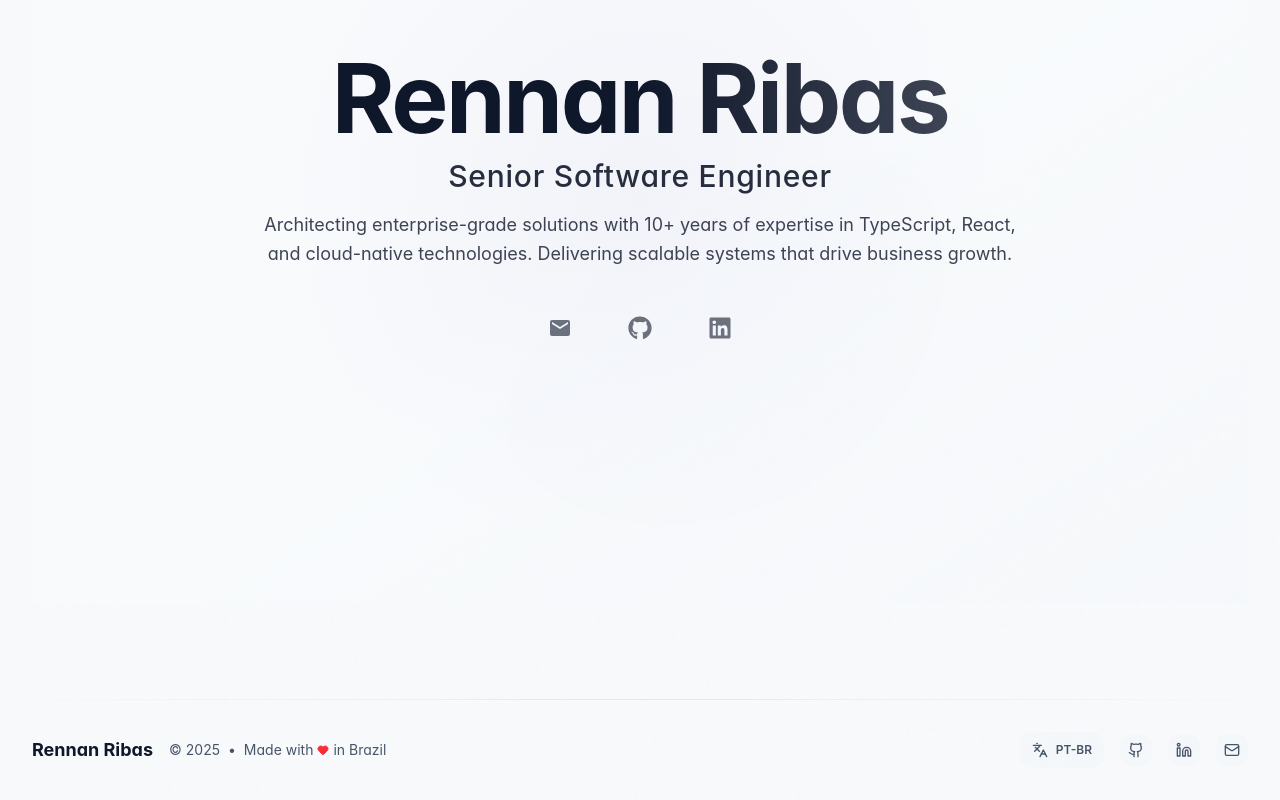
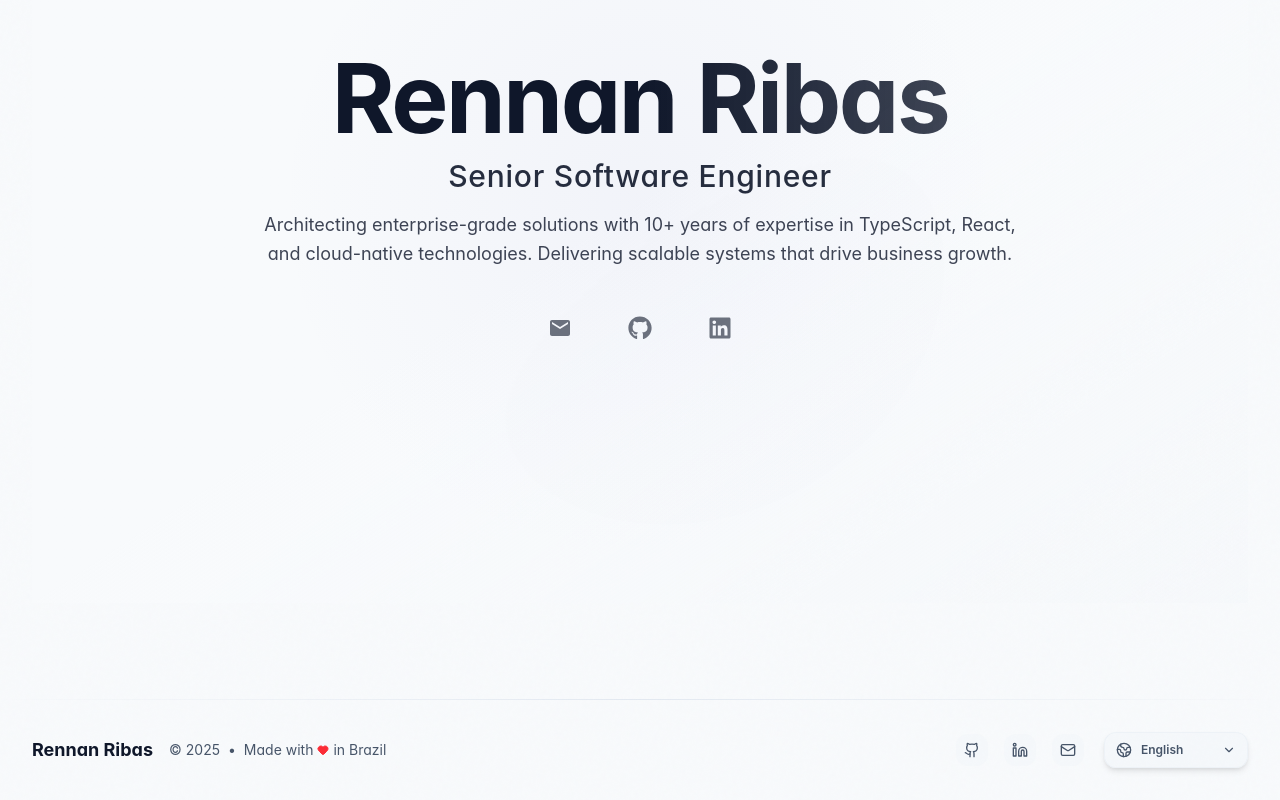
Before and after one commit to rennanribas/rennan-tech-landing, a React (Vite) app: page / in a window 1280 px wide. Shown: the part 277-1077 px from the top of the page. Built offline with nearby package versions, Linux system fonts and the light colour scheme.

Commit message:
feat: footer icon

```diff
--- a/src/components/Footer.tsx
+++ b/src/components/Footer.tsx
@@ -1,13 +1,15 @@
 import { motion } from "motion/react";
-import { Github, Linkedin, Mail, Heart, Languages } from "lucide-react";
+import {
+  ChevronDown,
+  Github,
+  Globe2,
+  Heart,
+  Linkedin,
+  Mail,
+} from "lucide-react";
 import { useI18n, type Locale } from "@/i18n";
 
 const localeLabels: Record<Locale, string> = {
-  en: "EN",
-  "pt-BR": "PT-BR",
-};
-
-const localeNames: Record<Locale, string> = {
   en: "English",
   "pt-BR": "Portugu\u00eas",
 };
@@ -15,7 +17,6 @@ const localeNames: Record<Locale, string> = {
 export default function Footer() {
   const { locale, setLocale } = useI18n();
   const currentYear = new Date().getFullYear();
-  const nextLocale: Locale = locale === "en" ? "pt-BR" : "en";
 
   const socialLinks = [
     {
@@ -66,23 +67,9 @@ export default function Footer() {
             </div>
           </div>
 
+          <div className="flex items-center gap-5">
             {/* Social Links */}
             <div className="flex items-center gap-4">
-            <motion.button
-              type="button"
-              onClick={() => setLocale(nextLocale)}
-              aria-label={`Change language to ${localeNames[nextLocale]}`}
-              initial={{ opacity: 0, scale: 0.8 }}
-              animate={{ opacity: 1, scale: 1 }}
-              transition={{ duration: 0.3, delay: 0.3 }}
-              whileHover={{ scale: 1.05, y: -2 }}
-              whileTap={{ scale: 0.95 }}
-              className="inline-flex h-9 items-center gap-2 rounded-xl bg-muted/50 px-3 text-xs font-semibold text-muted-foreground transition-all duration-300 hover:bg-muted hover:text-primary"
-            >
-              <Languages className="h-4 w-4" />
-              {localeLabels[nextLocale]}
-            </motion.button>
-
               {socialLinks.map((link, index) => {
                 const IconComponent = link.icon;
                 return (
@@ -104,6 +91,29 @@ export default function Footer() {
                 );
               })}
             </div>
+
+            <motion.div
+              className="relative"
+              initial={{ opacity: 0, scale: 0.8 }}
+              animate={{ opacity: 1, scale: 1 }}
+              transition={{ duration: 0.3, delay: 0.7 }}
+            >
+              <Globe2 className="pointer-events-none absolute left-3 top-1/2 h-4 w-4 -translate-y-1/2 text-muted-foreground" />
+              <select
+                value={locale}
+                onChange={(event) => setLocale(event.target.value as Locale)}
+                aria-label="Change language"
+                className="h-9 w-36 appearance-none rounded-xl border border-border/40 bg-muted/40 py-0 pl-9 pr-8 text-xs font-semibold text-muted-foreground shadow-soft transition-all duration-300 hover:border-primary/30 hover:bg-muted hover:text-primary"
+              >
+                {Object.entries(localeLabels).map(([value, label]) => (
+                  <option key={value} value={value}>
+                    {label}
+                  </option>
+                ))}
+              </select>
+              <ChevronDown className="pointer-events-none absolute right-3 top-1/2 h-3.5 w-3.5 -translate-y-1/2 text-muted-foreground" />
+            </motion.div>
+          </div>
         </div>
       </div>
     </motion.footer>
```
Lines whose indentation alone changed are shown as unchanged.
